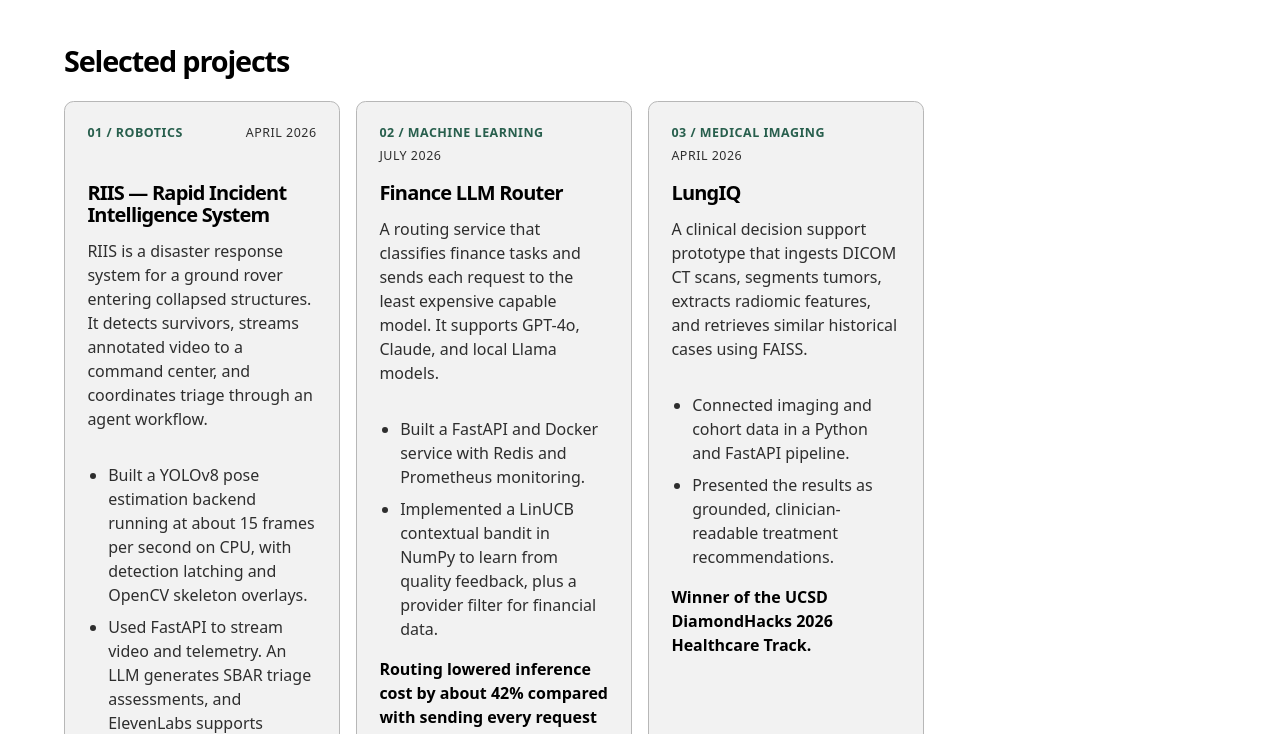
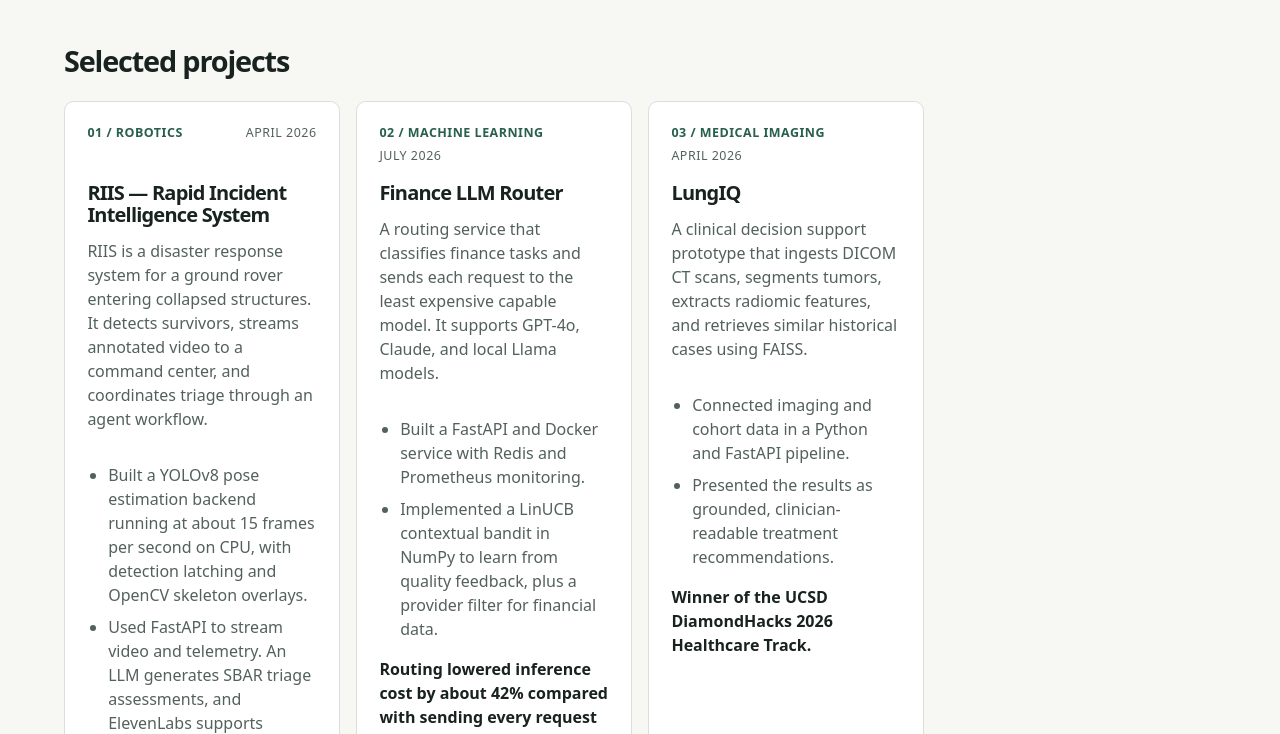
Before and after one commit to vsinha99/dsc106-lab-1, a plain HTML site: page projects/index.html in a window 1280 px wide. Shown: the part 372-1106 px from the top of the page. Drawn offline with Linux system fonts and the light colour scheme.

Commit message:
Fix Lab 3 theme palette and selector layout

```diff
--- a/global.js
+++ b/global.js
@@ -41,7 +41,13 @@
 }
 
 function setColorScheme(colorScheme) {
-  document.documentElement.style.setProperty('color-scheme', colorScheme);
+  const root = document.documentElement;
+  root.style.setProperty('color-scheme', colorScheme);
+  if (colorScheme === 'dark' || colorScheme === 'light') {
+    root.dataset.theme = colorScheme;
+  } else {
+    delete root.dataset.theme;
+  }
 }
 
 function addThemeSelector() {
@@ -50,7 +56,8 @@
 
   const label = document.createElement('label');
   label.className = 'color-scheme';
-  label.textContent = 'Theme: ';
+  const labelText = document.createElement('span');
+  labelText.textContent = 'Theme:';
   const select = document.createElement('select');
   select.setAttribute('aria-label', 'Color theme');
   for (const [value, text] of [['light dark', 'Automatic'], ['light', 'Light'], ['dark', 'Dark']]) {
@@ -59,7 +66,7 @@
     option.textContent = text;
     select.append(option);
   }
-  label.append(select);
+  label.append(labelText, select);
   headerInner.append(label);
 
   const saved = localStorage.getItem('colorScheme');
--- a/style.css
+++ b/style.css
@@ -1,28 +1,70 @@
 :root {
   color-scheme: light dark;
   --color-accent: #285f4d;
-  --paper: canvas;
-  --surface: color-mix(in oklch, canvastext 4%, canvas);
-  --ink: canvastext;
-  --muted: color-mix(in oklch, canvastext 70%, canvas);
-  --line: color-mix(in oklch, canvastext 22%, canvas);
+  --paper: #f7f7f3;
+  --surface: #fff;
+  --ink: #18221f;
+  --muted: #53615b;
+  --line: #d9e0d9;
+  --header-bg: rgba(255, 255, 255, .72);
+  --hover-bg: #eaf2eb;
+  --control-bg: #fff;
+  --control-border: #adbcb2;
+  --placeholder-bg: #fbfcfa;
+  --portrait-shadow: #dce9df;
   --accent: var(--color-accent);
   --accent-dark: #1e493b;
   --focus: #76b59c;
   accent-color: var(--color-accent);
 }
 
+@media (prefers-color-scheme: dark) {
+  :root:not([data-theme="light"]) {
+    --paper: #101512;
+    --surface: #18201c;
+    --ink: #edf5ef;
+    --muted: #b2c2b8;
+    --line: #34443b;
+    --header-bg: rgba(16, 21, 18, .92);
+    --hover-bg: #263d31;
+    --control-bg: #111914;
+    --control-border: #61766a;
+    --placeholder-bg: #1d2922;
+    --portrait-shadow: #294736;
+    --accent: #63c49c;
+    --accent-dark: #9be2bf;
+  }
+}
+
+:root[data-theme="dark"] {
+  --paper: #101512;
+  --surface: #18201c;
+  --ink: #edf5ef;
+  --muted: #b2c2b8;
+  --line: #34443b;
+  --header-bg: rgba(16, 21, 18, .92);
+  --hover-bg: #263d31;
+  --control-bg: #111914;
+  --control-border: #61766a;
+  --placeholder-bg: #1d2922;
+  --portrait-shadow: #294736;
+  --accent: #63c49c;
+  --accent-dark: #9be2bf;
+}
+
 * { box-sizing: border-box; }
 
-html { scroll-behavior: smooth; background: canvas; }
+html { scroll-behavior: smooth; background: var(--paper); overflow-x: hidden; }
 
 body {
+  width: 100%;
   max-width: 80rem;
   margin: 0 auto;
   padding-inline: clamp(1rem, 3vw, 2rem);
   font: 100%/1.5 system-ui;
   color: var(--ink);
   background: var(--paper);
+  overflow-x: hidden;
 }
 
 img { display: block; max-width: 100%; }
@@ -36,16 +78,16 @@
 .skip-link { position: absolute; top: -5rem; left: 1rem; z-index: 10; padding: .6rem 1rem; background: var(--surface); }
 .skip-link:focus { top: 1rem; }
 
-.site-header { border-bottom: 1px solid var(--line); background: color-mix(in oklch, canvas 88%, transparent); }
+.site-header { border-bottom: 1px solid var(--line); background: var(--header-bg); }
 .header-inner { position: relative; display: flex; align-items: center; justify-content: space-between; gap: 1.5rem; min-width: 0; min-height: 5rem; }
 .site-name { font-size: 1rem; font-weight: 750; letter-spacing: -.03em; white-space: nowrap; }
 .site-nav { display: flex; flex: 1; min-width: 0; max-width: 43rem; color: var(--muted); }
 .site-nav ul { display: flex; flex: 1; flex-wrap: wrap; justify-content: space-evenly; gap: .25rem; margin: 0; padding: 0; list-style: none; }
 .site-nav li { display: flex; flex: 1 1 5.5rem; min-width: 0; text-align: center; }
 .site-nav a { display: block; flex: 1; padding: .55rem .65rem .35rem; border-bottom: .4em solid transparent; border-radius: .3rem .3rem 0 0; color: inherit; font-size: .92rem; font-weight: 600; text-decoration: none; white-space: nowrap; }
-.site-nav a:hover { border-bottom-color: var(--color-accent); background: color-mix(in oklch, var(--color-accent), canvas 85%); color: var(--accent-dark); }
+.site-nav a:hover { border-bottom-color: var(--color-accent); background: var(--hover-bg); color: var(--accent-dark); }
 .site-nav a.current { border-bottom-color: var(--accent); color: var(--accent); }
-.color-scheme { position: absolute; top: .75rem; right: 0; z-index: 1; display: flex; align-items: center; gap: .35rem; width: 9rem; color: var(--muted); font-size: .8rem; white-space: nowrap; }
+.color-scheme { position: absolute; top: .75rem; right: 0; z-index: 1; display: flex; align-items: center; justify-content: space-between; gap: .5rem; width: 10.5rem; color: var(--muted); font-size: .8rem; white-space: nowrap; }
 .color-scheme select { width: 7rem !important; max-width: 7rem; min-width: 0; display: inline-block; padding: .25rem .4rem; }
 
 h1, h2, h3, p { margin-top: 0; }
@@ -65,7 +107,7 @@
 .button:hover { background: var(--accent-dark); color: white; }
 .text-link { font-weight: 700; text-decoration-thickness: 1px; }
 .portrait { margin: 0; }
-.portrait img { width: 100%; aspect-ratio: 1; object-fit: cover; border-radius: 1.15rem; box-shadow: 18px 18px 0 color-mix(in oklch, var(--color-accent) 18%, canvas); }
+.portrait img { width: 100%; aspect-ratio: 1; object-fit: cover; border-radius: 1.15rem; box-shadow: 18px 18px 0 var(--portrait-shadow); }
 .portrait figcaption { margin-top: 2rem; color: var(--muted); font-size: .85rem; }
 
 .home-section { border-top: 1px solid var(--line); padding-block: 3.5rem 5rem; }
@@ -77,26 +119,26 @@
 .brief-card p { margin-bottom: 0; color: var(--muted); }
 .section-end { margin: 1.5rem 0 0; }
 
-.page-main { padding-block: clamp(3rem, 7vw, 6rem) 6rem; }
-.page-intro { max-width: 44rem; margin-bottom: 3rem; }
+.page-main { min-width: 0; padding-block: clamp(3rem, 7vw, 6rem) 6rem; }
+.page-intro { max-width: 44rem; margin-bottom: 3rem; overflow-wrap: anywhere; }
 .page-intro h1 { margin-bottom: 1rem; }
 .page-intro .lead { margin-bottom: 0; }
 .projects-section + .projects-section { margin-top: 4rem; }
 .projects-section > h2 { margin-bottom: 1.5rem; font-size: 1.8rem; }
 .section-description { margin-top: -.8rem; margin-bottom: 1.5rem; color: var(--muted); }
-.project-list { display: grid; grid-template-columns: repeat(auto-fill, minmax(15em, 1fr)); gap: 1rem; }
-.project-entry { display: grid; grid-row: span 2; grid-template-rows: subgrid; gap: 1rem; min-width: 0; padding: 1.4rem; border: 1px solid var(--line); border-radius: .6rem; background: var(--surface); }
+.project-list { display: grid; min-width: 0; grid-template-columns: repeat(auto-fill, minmax(15em, 1fr)); gap: 1rem; }
+.project-entry { display: grid; grid-row: span 2; grid-template-rows: subgrid; gap: 1rem; min-width: 0; max-width: 100%; padding: 1.4rem; border: 1px solid var(--line); border-radius: .6rem; background: var(--surface); overflow: hidden; }
 .project-meta { grid-row: 1; display: flex; flex-wrap: wrap; justify-content: space-between; gap: .25rem .75rem; color: var(--accent); font-size: .78rem; font-weight: 750; letter-spacing: .04em; text-transform: uppercase; }
 .project-meta time { color: var(--muted); font-weight: 500; }
 .project-body { grid-row: 2; display: flex; flex-direction: column; min-width: 0; overflow-wrap: anywhere; }
-.project-body h3 { margin-bottom: .8rem; font-size: 1.25rem; }
+.project-body h3 { margin-bottom: .8rem; font-size: 1.25rem; overflow-wrap: anywhere; }
 .project-body p, .project-body li { color: var(--muted); }
 .project-body ul { padding-left: 1.3rem; }
 .project-body li + li { margin-top: .5rem; }
 .project-body .project-note { color: var(--ink); font-weight: 650; }
 .project-body p:last-child { margin-bottom: 0; }
 .project-action { margin-top: auto; padding-top: 1rem; }
-.project-placeholder { grid-row: span 3; grid-template-rows: subgrid; border-style: dashed; background: color-mix(in oklch, canvastext 2%, canvas); }
+.project-placeholder { grid-row: span 3; grid-template-rows: subgrid; border-style: dashed; background: var(--placeholder-bg); }
 .project-placeholder h3, .project-placeholder p { margin: 0; }
 .project-placeholder img { width: 100%; height: auto; aspect-ratio: 16 / 9; object-fit: cover; border-radius: .3rem; }
 .project-placeholder p { color: var(--muted); }
@@ -106,7 +148,7 @@
 .contact-form { display: grid; grid-template-columns: minmax(7rem, 9rem) minmax(0, 1fr); gap: 1.25rem 1rem; padding: 2rem; border: 1px solid var(--line); border-radius: .7rem; background: var(--surface); }
 .field { grid-column: 1 / -1; display: grid; grid-template-columns: subgrid; align-items: start; }
 .field span { grid-column: 1; margin-top: .65rem; font-weight: 650; }
-.field input, .field textarea, .color-scheme select { grid-column: 2; display: block; width: 100%; min-width: 0; border: 1px solid color-mix(in oklch, canvastext 38%, canvas); border-radius: .35rem; padding: .75rem .85rem; background: canvas; color: var(--ink); font: inherit; }
+.field input, .field textarea, .color-scheme select { grid-column: 2; display: block; width: 100%; min-width: 0; border: 1px solid var(--control-border); border-radius: .35rem; padding: .75rem .85rem; background: var(--control-bg); color: var(--ink); font: inherit; }
 .field textarea { resize: vertical; }
 .contact-form .button { grid-column: 2; justify-self: start; }
 .form-note { grid-column: 2; margin: -.8rem 0 0; color: var(--muted); font-size: .88rem; }
@@ -169,5 +211,5 @@
   .entry-date { text-align: left; }
   .skills-list div { grid-template-columns: 1fr; gap: .1rem; }
   .footer-inner { flex-direction: column; gap: .4rem; }
-  .color-scheme { top: .75rem; left: 1rem; right: auto; flex-direction: row; width: 9rem; align-items: center; margin: 0; }
+  .color-scheme { top: .75rem; left: 1rem; right: auto; flex-direction: row; width: 10.5rem; align-items: center; margin: 0; }
 }
```
